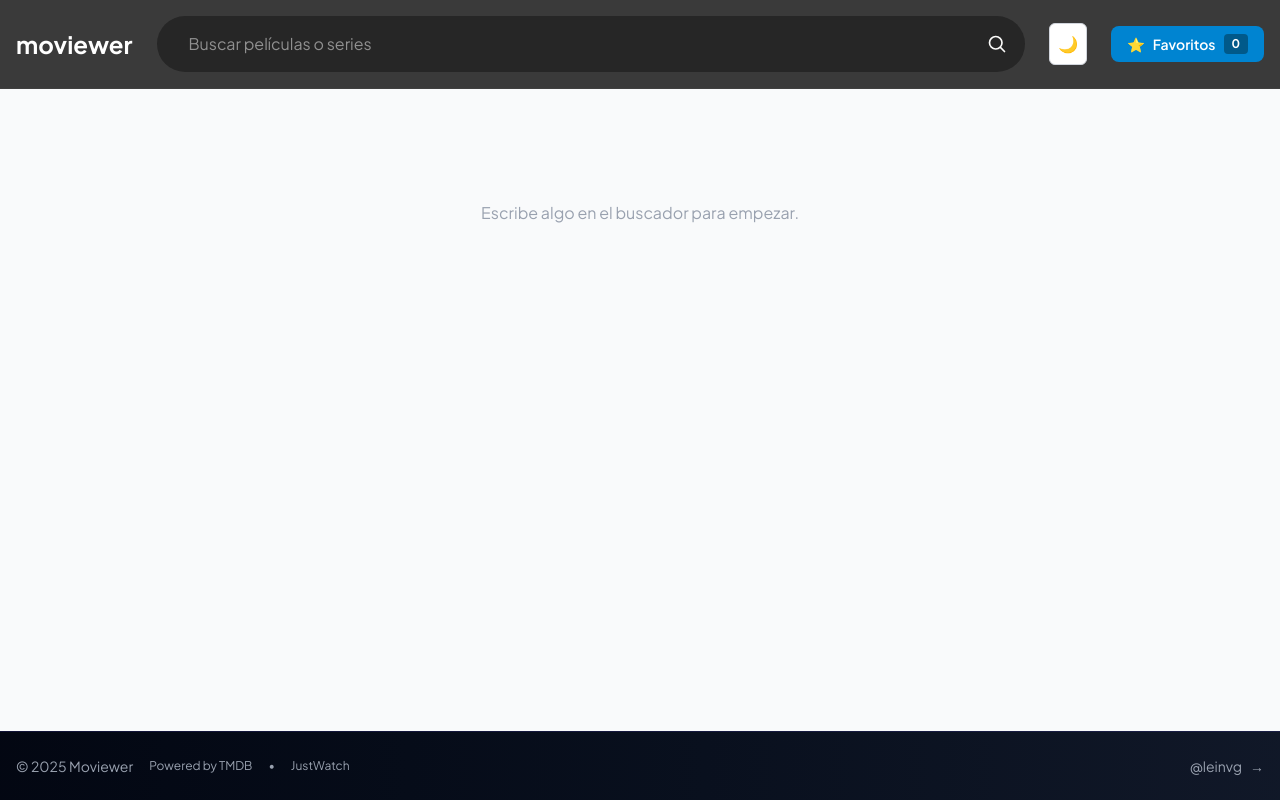
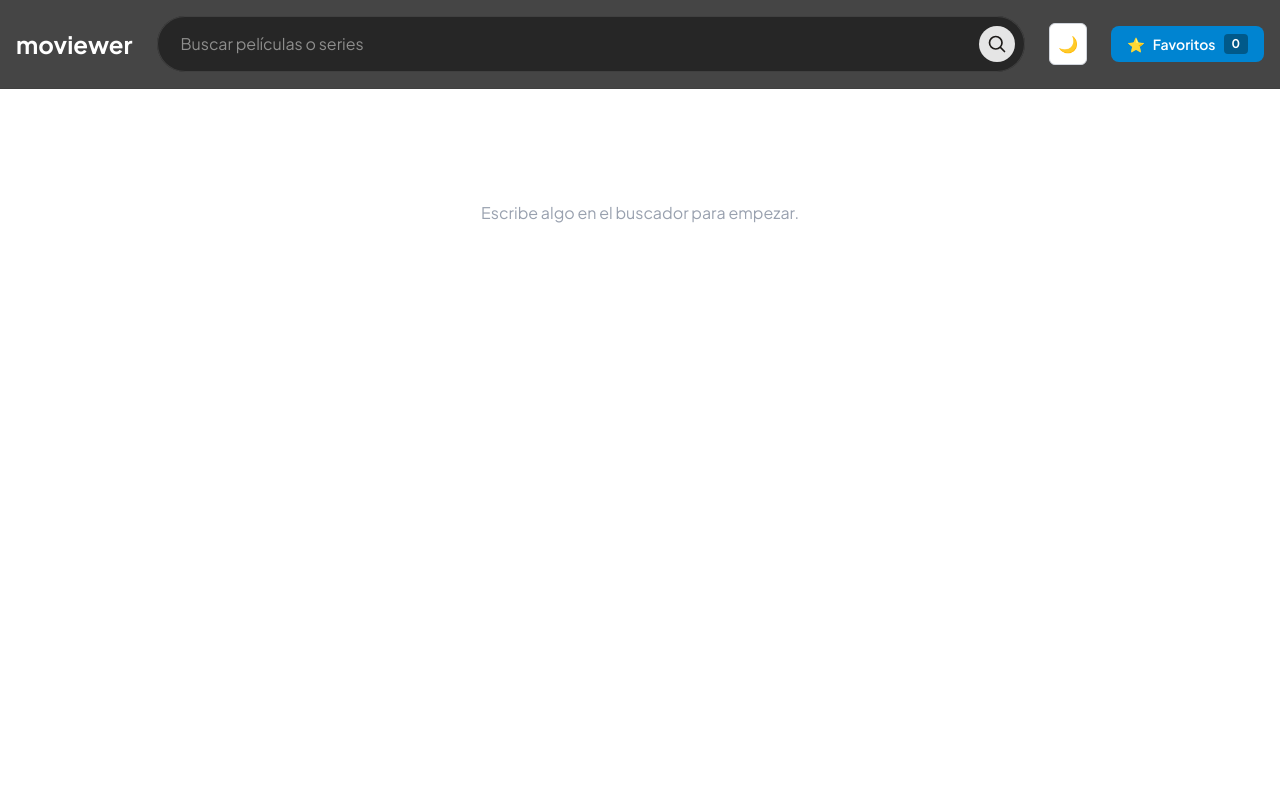
Before and after one commit to leinvg/movie-viewer, a Next.js app: page /search in a window 1280 px wide. Built offline with nearby package versions, Linux system fonts and the light colour scheme.

Commit message:
refactor: mejora ux ui del home y search bar

```diff
--- a/src/app/favorites/page.tsx
+++ b/src/app/favorites/page.tsx
@@ -5,7 +5,7 @@ import { ErrorBoundary } from "@/components/ErrorBoundary";
 
 export default function FavoritesPage() {
   return (
-    <main className="flex-1 bg-gray-50 dark:bg-gray-900">
+    <main className="flex-1">
       <SearchHeader />
       <div className="max-w-7xl mx-auto p-4">
         <div className="flex items-center justify-between mb-4">
--- a/src/app/layout.tsx
+++ b/src/app/layout.tsx
@@ -28,7 +28,7 @@ export default function RootLayout({
       lang="es"
       className={`${plusJakartaSans.variable} scroll-smooth antialiased`}
     >
-      <body className=" bg-white dark:bg-neutral-950 text-gray-900 dark:text-stone-50 overflow-x-hidden transition-colors flex flex-col min-h-screen">
+      <body className=" bg-white dark:bg-neutral-900 text-gray-900 dark:text-stone-50 overflow-x-hidden transition-colors flex flex-col min-h-screen">
         <ThemeProvider />
         {children}
         <Footer />
--- a/src/app/page.tsx
+++ b/src/app/page.tsx
@@ -10,20 +10,25 @@ export default async function Home() {
 
   return (
     <>
-      <Header />
-      <main className="flex-1 bg-gray-50 dark:bg-neutral-950">
-        <div className="flex items-center justify-center px-4 py-24">
-          <div className="w-full max-w-2xl">
+      <main className="flex-1 h-full flex flex-col pt-30">
+        <div className="container mx-auto flex items-center justify-center px-4 py-24">
+          <div className="flex flex-col items-center w-full max-w-2xl">
+            <h1 className="text-center text-5xl tracking-tight font-medium text-white">
+              Guía de Streaming
+            </h1>
+            <p className="mt-5 mb-12 text-center tracking-wide text-white/70">
+              Elige tus favoritas y encuentra dónde verlas.
+            </p>
             <SearchBox />
           </div>
         </div>
-        <div className="pb-12">
+        {/* <div className="pb-12">
           <Carousel
             items={trending.results}
             title="Trending del día"
             showDots
           />
-        </div>
+        </div> */}
       </main>
     </>
   );
--- a/src/app/search/page.tsx
+++ b/src/app/search/page.tsx
@@ -1,4 +1,3 @@
-
 import SearchHeader from "@/components/SearchHeader";
 import SearchResults from "@/components/SearchResults";
 import { ErrorBoundary } from "@/components/ErrorBoundary";
@@ -17,13 +16,18 @@ export default async function SearchPage({ searchParams }: Props) {
   let initial: SearchMediaResult = { results: [], hasMore: false, nextPage: 1 };
   if (q) {
     // Use centralized service that applies filtering and pagination rules.
-    initial = await fetchFilteredSearch(q, 1, APP_CONFIG.streaming.DEFAULT_SEARCH_LIMIT, {
-      maxPagesToScan: APP_CONFIG.streaming.MAX_PAGES_SCAN,
-    });
+    initial = await fetchFilteredSearch(
+      q,
+      1,
+      APP_CONFIG.streaming.DEFAULT_SEARCH_LIMIT,
+      {
+        maxPagesToScan: APP_CONFIG.streaming.MAX_PAGES_SCAN,
+      }
+    );
   }
 
   return (
-    <main className="flex-1 bg-gray-50 dark:bg-gray-900">
+    <main className="flex-1">
       <SearchHeader initialQuery={q} />
       <div className="p-4 max-w-7xl mx-auto">
         {q ? (
--- a/src/components/Footer.tsx
+++ b/src/components/Footer.tsx
@@ -4,25 +4,26 @@ export default function Footer() {
   const currentYear = new Date().getFullYear();
 
   return (
-    <footer className="bg-gradient-to-r from-gray-950 to-gray-900 border-t border-indigo-900/30 text-gray-400 text-sm mt-auto">
-      <div className="max-w-7xl mx-auto px-4 py-6 flex flex-col sm:flex-row items-center justify-between gap-4">
-        <div className="flex items-center gap-4">
-          <p>© {currentYear} Moviewer</p>
-          <div className="flex gap-4 text-xs">
+    <footer className="text-white/50 text-sm">
+      <div className="container max-w-5xl mx-auto px-4 py-6 flex flex-col sm:flex-row items-center justify-between gap-4">
+        <div className="flex items-center">
+          <div className="flex gap-1 text-xs">
+            <p>© {currentYear}</p>
+            <span>Powered by</span>
             <a
               href="https://www.themoviedb.org/"
               target="_blank"
               rel="noopener noreferrer"
-              className="hover:text-indigo-400 transition-colors"
+              className="hover:text-white transition-colors"
             >
-              Powered by TMDB
+              TMDB
             </a>
             <span>•</span>
             <a
               href="https://www.justwatch.com/"
               target="_blank"
               rel="noopener noreferrer"
-              className="hover:text-indigo-400 transition-colors"
+              className="hover:text-white transition-colors"
             >
               JustWatch
             </a>
@@ -33,9 +34,9 @@ export default function Footer() {
           href="https://github.com/leinvg"
           target="_blank"
           rel="noopener noreferrer"
-          className="flex items-center gap-2 hover:text-indigo-400 transition-colors"
+          className="flex items-center gap-2 hover:text-white transition-colors text-sm"
         >
-          <span>@leinvg</span>
+          <span>Github @leinvg</span>
           <span>→</span>
         </a>
       </div>
--- a/src/components/Header.tsx
+++ b/src/components/Header.tsx
@@ -11,7 +11,7 @@ export default function Header({ children }: { children?: React.ReactNode }) {
   const { favorites } = useAppStore();
 
   return (
-    <header className="bg-neutral-950/80 border-b border-neutral-700 text-white">
+    <header className="bg-neutral-900/80 border-b border-neutral-700 text-white">
       <div className="max-w-7xl mx-auto px-4 py-4 flex items-center gap-2 sm:gap-4 md:gap-6">
         <div
           className="font-bold text-xl sm:text-2xl cursor-pointer hover:text-indigo-400 transition-colors flex-shrink-0"
--- a/src/components/SearchBox.tsx
+++ b/src/components/SearchBox.tsx
@@ -26,7 +26,7 @@ export default function SearchBox() {
       onChange={setQuery}
       onSubmit={handleSubmit}
       onClear={handleClear}
-      placeholder="Busca una película, serie o persona..."
+      placeholder="Buscar títulos..."
     />
   );
 }
--- a/src/components/SearchInput.tsx
+++ b/src/components/SearchInput.tsx
@@ -24,16 +24,13 @@ export default function SearchInput({
   };
 
   return (
-    <form
-      onSubmit={handleSubmit}
-      className="relative flex items-center w-full text-stone-400"
-    >
+    <form onSubmit={handleSubmit} className="relative flex items-center w-full">
       <input
         type="text"
         value={value}
         onChange={(e) => onChange(e.target.value)}
         placeholder={placeholder}
-        className="flex-1 py-4 pl-8 pr-28 text-base/normal text-stone-50 bg-neutral-800 rounded-full outline-none focus-visible:inset-ring-2 focus-visible:inset-ring-white/80"
+        className="flex-1 py-4 pl-6 pr-25.5 text-base/normal text-stone-100 bg-neutral-800 rounded-full outline-none inset-ring inset-ring-neutral-700"
         autoComplete="off"
       />
       {value && (
@@ -41,7 +38,7 @@ export default function SearchInput({
           type="button"
           onClick={onClear}
           aria-label="Limpiar búsqueda"
-          className="absolute right-17 p-2.5 translate-x-1/2 rounded-full outline-none transition-colors cursor-pointer hover:text-stone-50 focus:text-stone-50 focus-visible:inset-ring-2 focus-visible:inset-ring-white/80"
+          className="absolute right-14 p-2 bg-neutral-800 text-stone-100 rounded-full outline-none transition-all cursor-pointer hover:bg-neutral-700 focus-visible:ring focus-visible:ring-white focus-visible:ring-offset-2 focus-visible:ring-offset-neutral-800"
         >
           <svg
             xmlns="http://www.w3.org/2000/svg"
@@ -59,7 +56,7 @@ export default function SearchInput({
       <button
         type="submit"
         aria-label="Buscar"
-        className="absolute right-7 p-2.5 translate-x-1/2 text-stone-50 rounded-full outline-none transition-colors cursor-pointer focus:text-stone-50 focus-visible:inset-ring-2 focus-visible:inset-ring-white/80"
+        className="absolute right-2.5 p-2 bg-neutral-200 text-stone-900 rounded-full transition-all cursor-pointer outline-none focus-visible:ring focus-visible:ring-white focus-visible:ring-offset-2 focus-visible:ring-offset-neutral-800"
       >
         <svg
           xmlns="http://www.w3.org/2000/svg"
```
